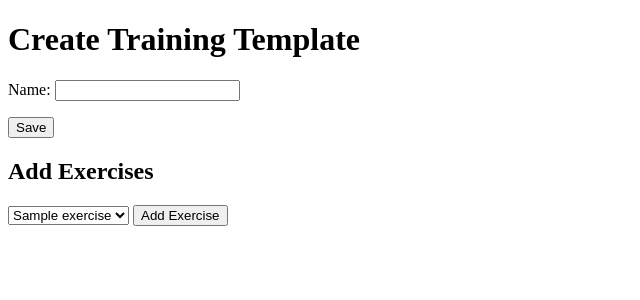
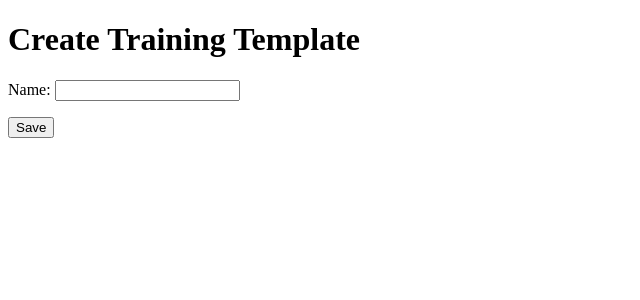
Before and after one commit to wtb-skill/training-django-, a Django app: page /training-templates/create/ in a window 1280 px wide. Shown: the top 300 px of the page, without its empty margins (0-640 px from the left). Run offline with Django 5.2, Linux system fonts and the light colour scheme; tables that the repository leaves empty hold one stand-in row (values such as "Sample post").

Commit message:
Fix create, edit training templates

```diff
--- a/training_project/training_templates/templates/training_templates/create_training_template.html
+++ b/training_project/training_templates/templates/training_templates/create_training_template.html
@@ -8,14 +8,13 @@
 </head>
 <body>
     <h1>{% if template_id %}Edit{% else %}Create{% endif %} Training Template</h1>
-    <form method="post" action="{% if template_id %}{% url 'edit_training_template' template_id=template_id %}
-    {% else %}{% url 'create_training_template' %}{% endif %}">
+    <form method="post" action="{% if template_id %}{% url 'edit_training_template' template_id=template_id %}{% else %}{% url 'create_training_template' %}{% endif %}">
         {% csrf_token %}
         {{ form.as_p }}
         <button type="submit">Save</button>
     </form>
 
-    {% if selected_exercises %}
+    {% if template_id and selected_exercises %}
         <h2>Selected Exercises</h2>
         <ul>
             {% for exercise in selected_exercises %}
@@ -24,9 +23,9 @@
         </ul>
     {% endif %}
 
-    {% if exercises %}
+    {% if template_id and exercises %}
         <h2>Add Exercises</h2>
-        <form method="post" action="{% url 'add_exercise' %}">
+        <form method="post" action="{% url 'add_exercise' template_id=template_id %}">
             {% csrf_token %}
             <select name="exercise">
                 {% for exercise in exercises %}
@@ -38,11 +37,10 @@
     {% endif %}
 
     {% if request.session.template_id %}
-    <form method="post" action="{% url 'finish_template' %}">
-        {% csrf_token %}
-        <button type="submit">Finish Template</button>
-    </form>
+        <form method="post" action="{% url 'finish_template' %}">
+            {% csrf_token %}
+            <button type="submit">Finish Template</button>
+        </form>
     {% endif %}
-
 </body>
 </html>
--- a/training_project/training_templates/urls.py
+++ b/training_project/training_templates/urls.py
@@ -5,7 +5,7 @@ from .views import create_or_edit_training_template, add_exercise, finish_templa
 urlpatterns = [
     path('create/', create_or_edit_training_template, name='create_training_template'),
     path('edit/<int:template_id>/', create_or_edit_training_template, name='edit_training_template'),
-    path('add-exercise/', add_exercise, name='add_exercise'),
+    path('add-exercise/<int:template_id>/', add_exercise, name='add_exercise'),
     path('finish/', finish_template, name='finish_template'),
     path('', training_template_list, name='training_template_list'),
     path('delete/<int:template_id>/', delete_template, name='delete_template'),
--- a/training_project/training_templates/views.py
+++ b/training_project/training_templates/views.py
@@ -33,29 +33,25 @@ def create_or_edit_training_template(request, template_id=None):
     })
 
 
-def add_exercise(request):
-    template_id = request.session.get('template_id')
+def add_exercise(request, template_id):
+    training_template = get_object_or_404(TrainingTemplate, id=template_id)
     print(f"[add_exercise] template_id = {template_id}")  # debug
-    if template_id:
-        training_template = get_object_or_404(TrainingTemplate, id=template_id)
 
-        if request.method == 'POST':
-            form = AddExerciseForm(request.POST)
-            if form.is_valid():
-                exercise = form.cleaned_data['exercise']
-                training_template.exercises.add(exercise)
-                training_template.save()
-                return redirect('edit_training_template', template_id=template_id)
-        else:
-            # If it's not a POST request, create a new form instance
-            form = AddExerciseForm()
+    if request.method == 'POST':
+        form = AddExerciseForm(request.POST)
+        if form.is_valid():
+            exercise = form.cleaned_data['exercise']
+            training_template.exercises.add(exercise)
+            training_template.save()
+            return redirect('edit_training_template', template_id=template_id)
+    else:
+        form = AddExerciseForm()
 
-        # Render the template with the correct training template and form data
-        return render(request, 'training_templates/create_training_template.html', {
-            'form': form,
-            'selected_exercises': training_template.exercises.all(),
-            'template_id': template_id,
-        })
+    return render(request, 'training_templates/create_training_template.html', {
+        'form': form,
+        'selected_exercises': training_template.exercises.all(),
+        'template_id': template_id,
+    })
 
 
 def finish_template(request):
```
Also changed, not shown: 1 other file.
